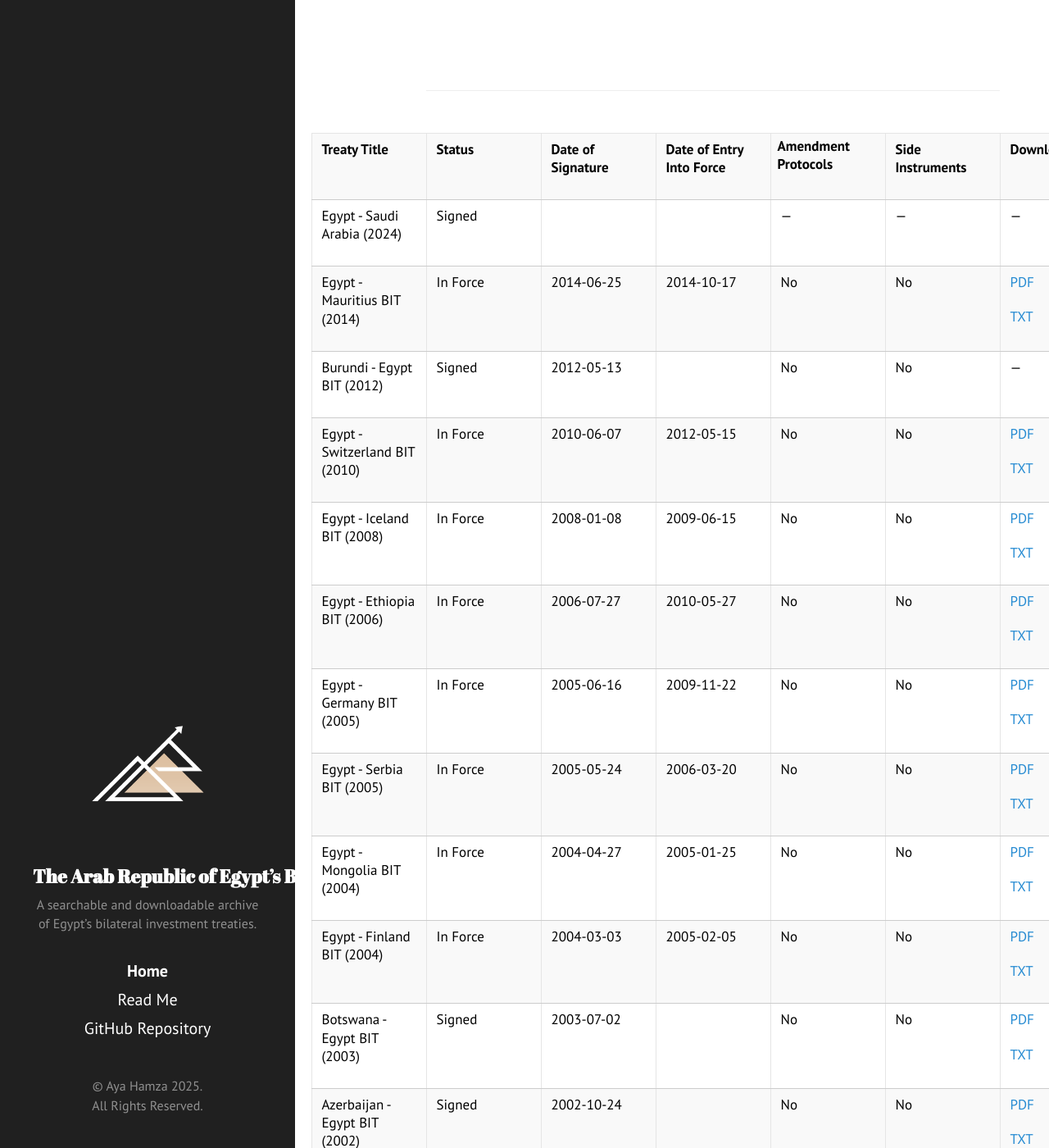
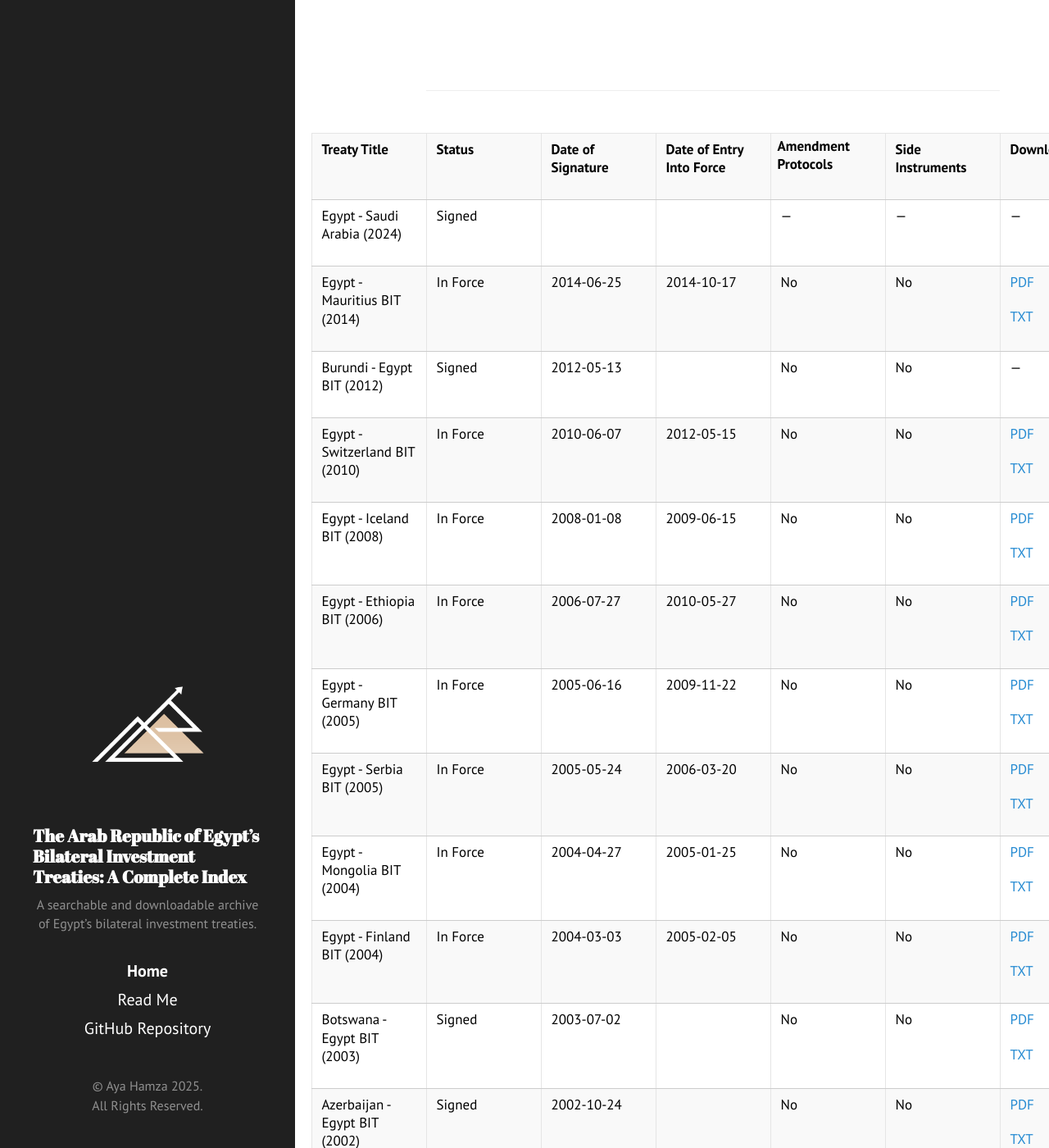
Before and after one commit to ayahamza1/MENABITs, a Jekyll site: the page built from index.md, in a window 1280 px wide and 1400 px high. Shown: the whole window at 82% size. Built offline with Jekyll 4.4.1, drawn with Linux system fonts in a browser that asks for light colours; our own code applies the rules of GitHub Pages for plain Markdown files.

Commit message:
Update hyde.css

```diff
--- a/public/css/hyde.css
+++ b/public/css/hyde.css
@@ -38,16 +38,21 @@ html {
     background-color: #202020; /* or whatever theme you're using */
     z-index: 1;
   }
+}
 
 .sidebar a {
   color: inherit;
 }
+
+/* ✅ Fixed this block: allow title wrapping inside sidebar */
 .sidebar-about h1 {
-  font-size: 1.15rem;
+  font-size: 1.05rem; /* Slightly smaller if it helps fit */
   line-height: 1.2;
   font-family: "Abril Fatface", serif;
   margin: 1rem 0 0.5rem 0;
-  white-space: nowrap; /* Prevent line break */
+  white-space: normal; /* allow line break */
+  word-break: break-word; /* if long, break properly */
+  text-align: left; /* optional: left-align for better wrap control */
 }
 
 .sidebar-about p {
```
Lines whose indentation alone changed are shown as unchanged.
